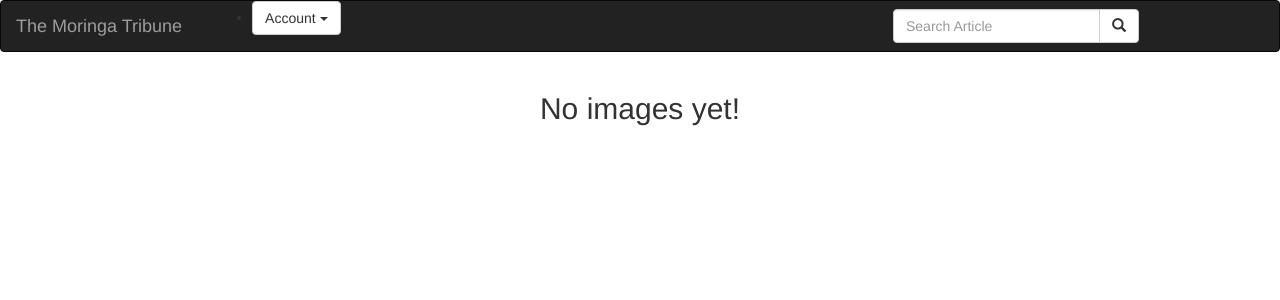
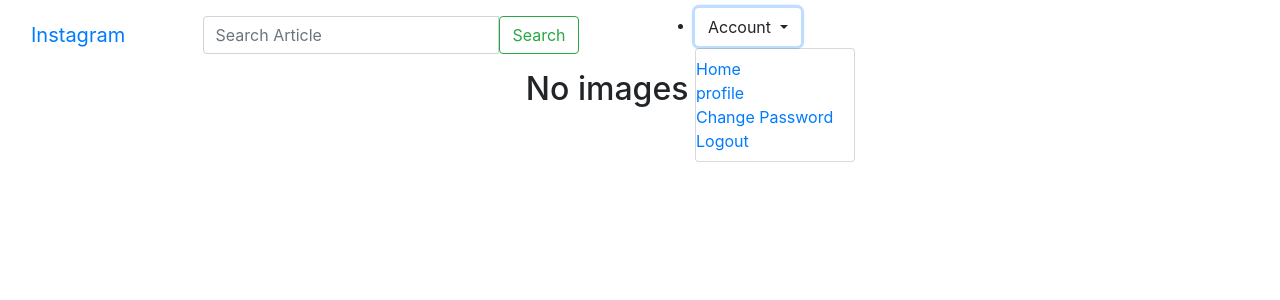
Before and after one commit to gabrielcoder247/instagram, a Django app: page / in a window 1280 px wide, after a click on "Account". Shown: the top 300 px of the page. Run offline with Django 3.2, Linux system fonts and the light colour scheme; the visitor is signed in with stand-in values (Sample User, id 1); data that the repository does not hold is empty; some libraries are stand-ins or nearby versions.

Commit message:
fix errors

```diff
--- a/instaclone/models.py
+++ b/instaclone/models.py
@@ -9,7 +9,7 @@
     pub_date = models.DateField(auto_now_add=True)
     likes = models.IntegerField(default=0)
     user = models.ForeignKey(User, on_delete=models.CASCADE)
-    profile_photo = models.ImageField(upload_to = 'profile/', blank = True)
+    profile_photo = models.ImageField(upload_to = 'profile/')
     bio = models.TextField(max_length=255)
 
 
@@ -23,7 +23,7 @@
          self.save()
 
     def __str__(self):
-        return self.user
+        return self.bio
 
 
 
@@ -33,7 +33,7 @@
     caption = models.CharField(max_length=30)
     comments = models.CharField(max_length=500)
     pub_date = models.DateField(auto_now_add=True)
-    image = models.ImageField(upload_to = 'images/', blank = True)
+    image_path = models.ImageField(upload_to = 'images/')
     profile = models.ForeignKey('Profile', on_delete=models.CASCADE)
 
     def save_image(self):
--- a/instaclone/templates/all-images/base.html
+++ b/instaclone/templates/all-images/base.html
@@ -1,4 +1,4 @@
-{% load bootstrap3 %}
+{% load bootstrap4 %}
 {% load static%}
 <!DOCTYPE html>
 <html>
@@ -26,6 +26,7 @@
 
     {% block scripts %}
         <script src="https://ajax.googleapis.com/ajax/libs/jquery/3.2.1/jquery.min.js"></script>
+
      {% bootstrap_javascript %}
     {% endblock %}
 </body>
--- a/instaclone/templates/all-images/home.html
+++ b/instaclone/templates/home.html
@@ -10,24 +10,25 @@
         <div class="row">
     <!-- looping through news -->
     {% for image in images %}
-        <!-- display images of user -->
+        <!-- display News articles -->
         <div class = "col-xs-3 col-sm-3 col-md-3 col-lg-3">
             <div class = "image-container">
-                <a class="thumbnail" data-image-id="{{image.id}}" data-toggle="modal" data-title="{{image.name}}" data-caption="{{image.caption}}" data-image="{{image.image.url}}" data-target="#{{image.id}}">
-                    <img src="{{image.image.url}}" alt="{{image.caption}}" id="img{{image.id}}" class="img-thumbnail" alt="Image" style="width:100%; height:300px">
+                <a class="thumbnail" data-image-id="{{image.id}}" data-toggle="modal" data-title="{{image.name}}" data-caption="{{image.caption}}" data-image="{{image.image_path.url}}" data-target="#{{image.id}}">
+                    <img src="{{image.image_path.url}}" alt="{{image.caption}}" id="img{{image.id}}" class="img-thumbnail" alt="Image" style="width:100%; height:300px">
                 </a>
     <!-- Displays modal nested in cards -->
     <div class="modal fade reponsive" id="{{image.id}}" tabindex="-1" role="dialog" aria-labelledby="exampleModalLabel" aria-hidden="true">
         <div class="modal-dialog modal-dialog-centered" role="document" style="max-width:100px!important">
           <div class="modal-content">
               <div class="card" style="width:400px; height:530px">
-                  <img src="{{image.image.url}}" class="card-img-top" alt="Card image" style="width:100%;height:350px">
+                  <img src="{{image.image_path.url}}" class="card-img-top" alt="Card image" style="width:100%;height:350px">
                   <div class="card-body">
                       <h4 class="card-title">
-                        <small> Title: {{image.name}}</small></h4>
-                        <p> Description: {{image.caption}}</p>
+                        <small> Name: {{image.name}}</small></h4>
+                        <p> caption: {{image.caption}}</p>
 
                   <div class="modal-footer">
+
                         <button type="button" class="btn btn-outline-success" data-dismiss="modal">Close</button>
                         <br>
                         <small><p class="image-footer text-center" >Taken by {{image.name}} since {{image.pub_date|timesince}} ago </p></small>
--- a/instaclone/templates/navbar.html
+++ b/instaclone/templates/navbar.html
@@ -9,7 +9,7 @@
   <nav class="navbar navbar-inverse">
     <div class="container-fluid">
       <div class="navbar-header">
-        <a class="navbar-brand" href="{% url 'homePage' %}">The Moringa Tribune</a>
+        <a class="navbar-brand" href="{% url 'homePage' %}">Instagram</a>
       </div>
 
       <!-- Adding a search form  -->
@@ -20,7 +20,7 @@
           <div class="input-group">
             <input type="text" class="form-control" placeholder="Search Article" name="username">
             <div class="input-group-btn">
-              <button class="btn btn-default" type="submit"><i class="glyphicon glyphicon-search"></i></button>
+                <button class="btn btn-outline-success my-2 my-sm-0" type="search"></i>Search</button>
             </div>
           </div>
 
@@ -40,7 +40,7 @@
           <a href="{%url 'homePage'%}">Home</a>
         </li>
         <li>
-          <a href="{%url 'homePage'%}">Create Article</a>
+          <a href="{%url 'profilePage'%}">profile</a>
         </li>
         <li>
           <a href="/accounts/password/change">Change Password</a>
--- a/instaclone/urls.py
+++ b/instaclone/urls.py
@@ -7,10 +7,10 @@
 
     url(r'^$',views.home,name='homePage'),
     # url(r'^archives/(\d{4}-\d{2}-\d{2})/$',views.past_days_news,name='pastNews'),
-    # url(r'^article/(\d+)',views.article,name ='article'),
+    url(r'^profile/',views.profile,name ='profilePage'),
     url(r'^search/', views.search_results,name='search_results'),
     # url(r'^new/article$', views.new_article, name='new-article')
 ]
 
-# if settings.DEBUG:
-#     uroot = settings.MEDIA_ROOT)lpatterns+=static(settings.MEDIA_URL,document_r
+if settings.DEBUG:
+    urlpatterns+= static(settings.MEDIA_URL, document_root = settings.MEDIA_ROOT)
--- a/instaclone/views.py
+++ b/instaclone/views.py
@@ -1,7 +1,7 @@
 from django.shortcuts import render,redirect
 from django.contrib.auth.decorators import login_required
 from django.contrib.auth.models import User
-from .models import Image,Profile
+from . models import Image,Profile
 # from friendship.models import Friend, Follow
 from django.http import HttpResponse, Http404,HttpResponseRedirect
 
@@ -10,9 +10,18 @@
 
 def home(request):
     #query all images by id
-    images =  Image.objects.all()
+    images = Image.objects.all()
 
-    return render(request, 'all-images/home.html', {"images":images})
+
+    return render(request, 'home.html', {"images":images,})
+
+def profile(request):
+    profile = Profile.objects.all()
+
+    return render(request, 'profile.html', {"profile":profile})
+
+
+
 
 def search_results(request):
 
--- a/instagram/settings.py
+++ b/instagram/settings.py
@@ -33,7 +33,7 @@
 INSTALLED_APPS = [
     'django.contrib.admin',
     'instaclone',
-    'bootstrap3',
+    'bootstrap4',
     'django.contrib.auth',
     'django.contrib.contenttypes',
     'django.contrib.sessions',
@@ -64,6 +64,7 @@
                 'django.template.context_processors.request',
                 'django.contrib.auth.context_processors.auth',
                 'django.contrib.messages.context_processors.messages',
+                'django.template.context_processors.media',
             ],
         },
     },
@@ -121,8 +122,9 @@
 
 # Static files (CSS, JavaScript, Images)
 # https://docs.djangoproject.com/en/1.11/howto/static-files/
-
 STATIC_URL = '/static/'
 STATICFILES_DIRS = [
     os.path.join(BASE_DIR, "static"),
 ]
+MEDIA_URL = '/media/'
+MEDIA_ROOT = os.path.join(BASE_DIR, 'media')
```
Also changed, not shown: instaclone/templates/profile.html (added, +38 -0 lines), instaclone/migrations/0001_initial.py, instaclone/migrations/0002_image_pub_date.py (deleted), media/images/cars.jpeg (added), media/images/img_20180515_123806.jpg (added), media/images/inst1.png (added), media/images/inst1_KdWwzqC.png (added), media/images/moscow.jpg (added), media/images/nairobi.jpg (added), media/profile/cars.jpeg (added), media/profile/pexels-photo-1096947.jpeg (added).
